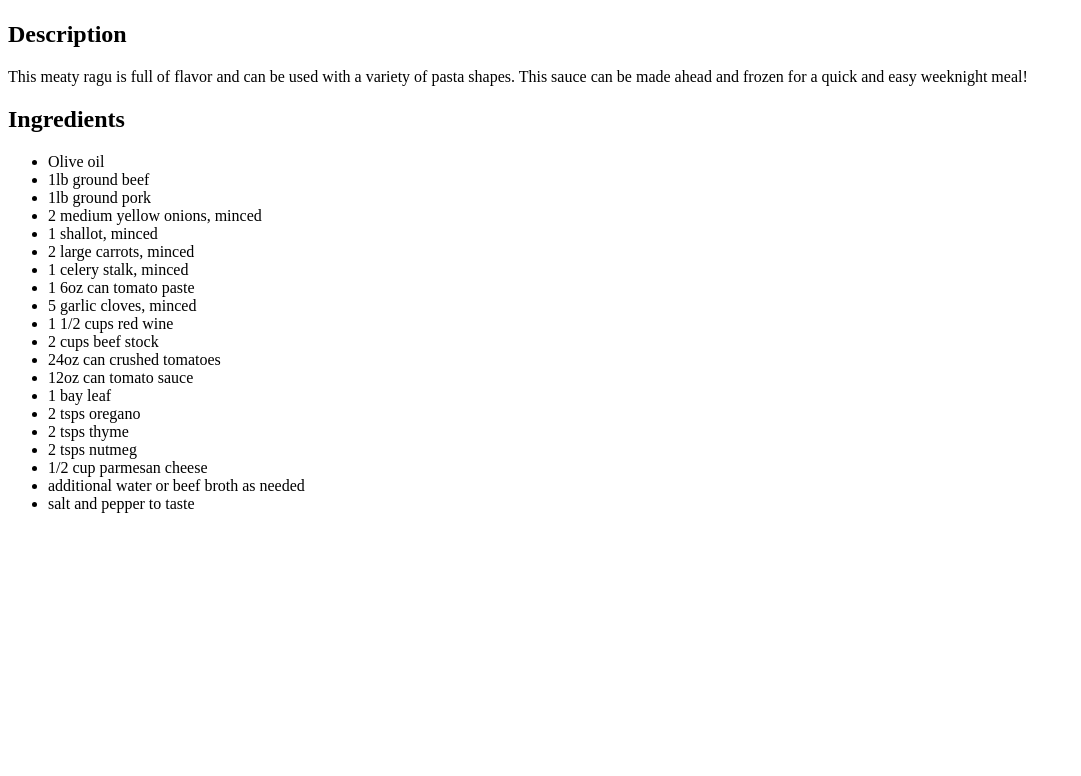
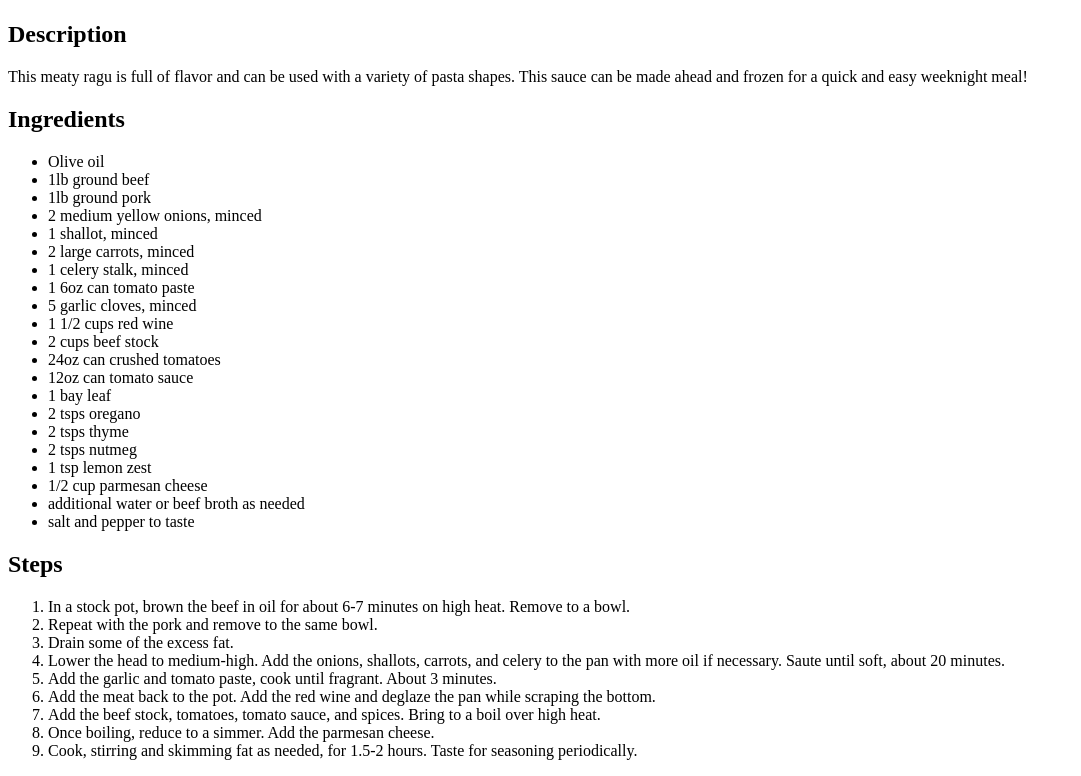
Before and after one commit to carlydamato/odin-recipes, a plain HTML site: page recipes/Ragu.html in a window 1280 px wide. Shown: the part 749-1525 px from the top of the page, without its empty margins (0-1081 px from the left). Before the commit the page ends 1278 px from the top, so only its background shows below. Drawn offline with Linux system fonts and the light colour scheme.

Commit message:
"Added ordered list of steps to ragu"

```diff
--- a/recipes/Ragu.html
+++ b/recipes/Ragu.html
@@ -32,10 +32,24 @@
                 <li>2 tsps oregano</li>
                 <li>2 tsps thyme</li>
                 <li>2 tsps nutmeg</li>
+                <li>1 tsp lemon zest</li>
                 <li>1/2 cup parmesan cheese</li>
                 <li>additional water or beef broth as needed</li>
                 <li>salt and pepper to taste</li>
             </ul>
 
+        <h2>Steps</h2>
+            <ol>
+                <li>In a stock pot, brown the beef in oil for about 6-7 minutes on high heat. Remove to a bowl.</li>
+                <li>Repeat with the pork and remove to the same bowl.</li>
+                <li>Drain some of the excess fat.</li>
+                <li>Lower the head to medium-high. Add the onions, shallots, carrots, and celery to the pan with more oil if necessary. Saute until soft, about 20 minutes.</li>
+                <li>Add the garlic and tomato paste, cook until fragrant. About 3 minutes.</li>
+                <li>Add the meat back to the pot. Add the red wine and deglaze the pan while scraping the bottom.</li>
+                <li>Add the beef stock, tomatoes, tomato sauce, and spices. Bring to a boil over high heat.</li>
+                <li>Once boiling, reduce to a simmer. Add the parmesan cheese.</li>
+                <li>Cook, stirring and skimming fat as needed, for 1.5-2 hours. Taste for seasoning periodically.</li>
+            </ol>
+
     </body>
 </html>
```
